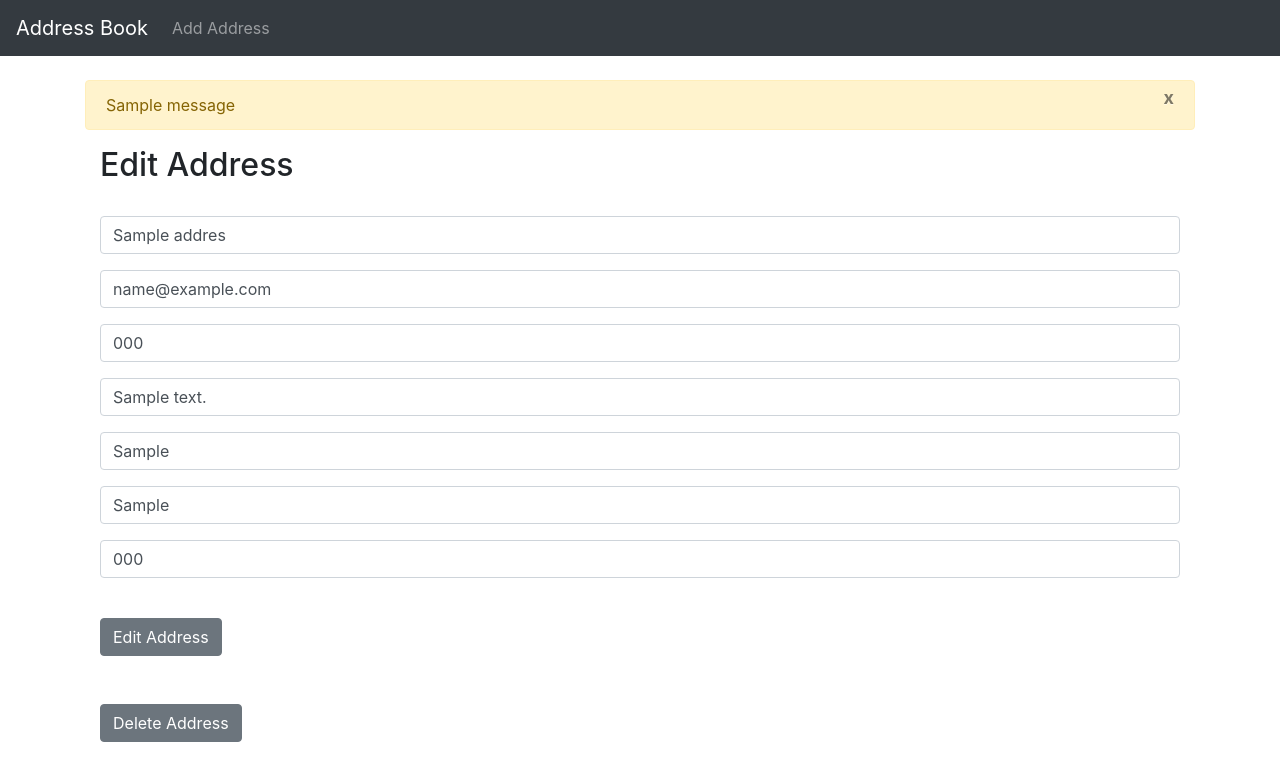
After one commit to jhundoyogan/address-book-app, a Django app: page /edit/1 in a window 1280 px wide. The commit adds this page. Shown: the top 781 px of the page. Run offline with Django 3.2, Linux system fonts and the light colour scheme; tables that the repository leaves empty hold one stand-in row (values such as "Sample post"); one stand-in notice (Sample message) is shown; some libraries are stand-ins or nearby versions.

Commit message:
added edit and delete buttons

```diff
--- a/address_book/templates/base.html
+++ b/address_book/templates/base.html
@@ -28,8 +28,23 @@
 
   </div>
 </nav>
-    {% block content %}
-    {% endblock %}
+    <br/>
+    <div class="container">
+      {% if messages %}
+        {% for message in messages %}
+          <div class="alert alert-warning alert-dismissable" role="alert">
+            <button class='close' data-dismiss='alert'>
+              <email><sup>x</sup></email>
+            </button>
+          {{ message }}
+          </div>
+        {% endfor %}
+
+      {% endif %}
+
+      {% block content %}
+      {% endblock %}
+    </div>
 
     <!-- Optional JavaScript -->
     <!-- jQuery first, then Popper.js, then Bootstrap JS -->
--- /dev/null
+++ b/address_book/templates/edit.html
@@ -0,0 +1,52 @@
+{% extends 'base.html' %}
+
+{% block content %}
+<div class="container">
+<h2> Edit Address </h2>
+<br/>
+
+{% if get_address %}
+	<form method="POST">
+		{% csrf_token %}
+
+	  <div class="form-group">
+	    <input type="text" class="form-control" id="exampleInputEmail1" aria-describedby="emailHelp" value="{{ get_address.name }}" name="name">
+	  </div>
+
+	  <div class="form-group">
+	    <input type="text" class="form-control" id="exampleInputEmail1" aria-describedby="emailHelp" value="{{ get_address.email }}" name="email">
+	  </div>
+
+	  <div class="form-group">
+	    <input type="text" class="form-control" id="exampleInputEmail1" aria-describedby="emailHelp" value="{{ get_address.phone }}" name="phone">
+	  </div>
+
+	  <div class="form-group">
+	    <input type="text" class="form-control" id="exampleInputEmail1" aria-describedby="emailHelp" value="{{ get_address.address }}" name="address">
+	  </div>
+
+	  <div class="form-group">
+	    <input type="text" class="form-control" id="exampleInputEmail1" aria-describedby="emailHelp" value="{{ get_address.city }}" name="city">
+	  </div>
+
+	  <div class="form-group">
+	    <input type="text" class="form-control" id="exampleInputEmail1" aria-describedby="emailHelp" value="{{ get_address.province }}" name="province">
+	  </div>
+
+	  <div class="form-group">
+	    <input type="text" class="form-control" id="exampleInputEmail1" aria-describedby="emailHelp" value="{{ get_address.zipcode }}" name="zipcode">
+	  </div>
+<br/>
+	  <button type="submit" class="btn btn-secondary">Edit Address</button>
+   </form>
+ <br/>
+ <br/>
+ <form method='POST' action="{% url 'delete' get_address.id %}">
+ 	{% csrf_token %}
+ 	<input type='hidden' value='{{get_address.id}}' name='id'>
+ 	<button type="submit" class="btn btn-secondary">Delete Address</button>
+ </form>
+</div>
+
+{% endif %}
+{% endblock %}
--- a/address_book/urls.py
+++ b/address_book/urls.py
@@ -4,4 +4,6 @@ from . import views
 urlpatterns = [
     path('', views.home, name="home"),
     path('add_address', views.add_address, name="add_address"),
+    path('edit/<list_id>', views.edit, name='edit'),
+    path('delete/<list_id>', views.delete, name='delete'),
 ]
--- a/address_book/views.py
+++ b/address_book/views.py
@@ -1,7 +1,46 @@
 from django.shortcuts import render, redirect
+from .models import Address
+from .forms import AddressForm
+from django.contrib import messages
 
 def home(request):
-	return render(request, 'home.html', {})
+	all_addresses = Address.objects.all
+	return render(request, 'home.html', {'all_addresses': all_addresses})
 
 def add_address(request):
-	return render(request, 'add_address.html', {})
+	if request.method == "POST":
+		form = AddressForm(request.POST or None)
+		if form.is_valid():
+			form.save()
+			messages.success(request, ('Address has been added!'))
+			return redirect('home')
+		else:
+			messages.success(request, ('There was an error'))
+			return render(request, 'add_address.html', {})
+	else:
+		return render(request, 'add_address.html', {})
+
+def edit(request, list_id):
+	if request.method == "POST":
+		current_address = Address.objects.get(pk=list_id)
+		form = AddressForm(request.POST or None, instance=current_address)
+		if form.is_valid():
+			form.save()
+			messages.success(request, ('Address has been edited!'))
+			return redirect('home')
+		else:
+			messages.success(request, ('There was an error'))
+			return render(request, 'edit.html', {})
+	else:
+		get_address = Address.objects.get(pk=list_id)
+		return render(request, 'edit.html', {'get_address': get_address})
+
+def delete(request, list_id):
+ if request.method == "POST":
+  current_address = Address.objects.get(pk=list_id)
+  current_address.delete()
+  messages.success(request, ('Address has been deleted...'))
+  return redirect('home')
+ else:
+  messages.success(request, ('Nothing to see here...'))
+  return redirect('home')
```
Also changed, not shown: address_book/forms.py (added, +7 -0 lines), address_book/templates/add_address.html (+37 -1 lines), address_book/templates/home.html (+26 -1 lines).
